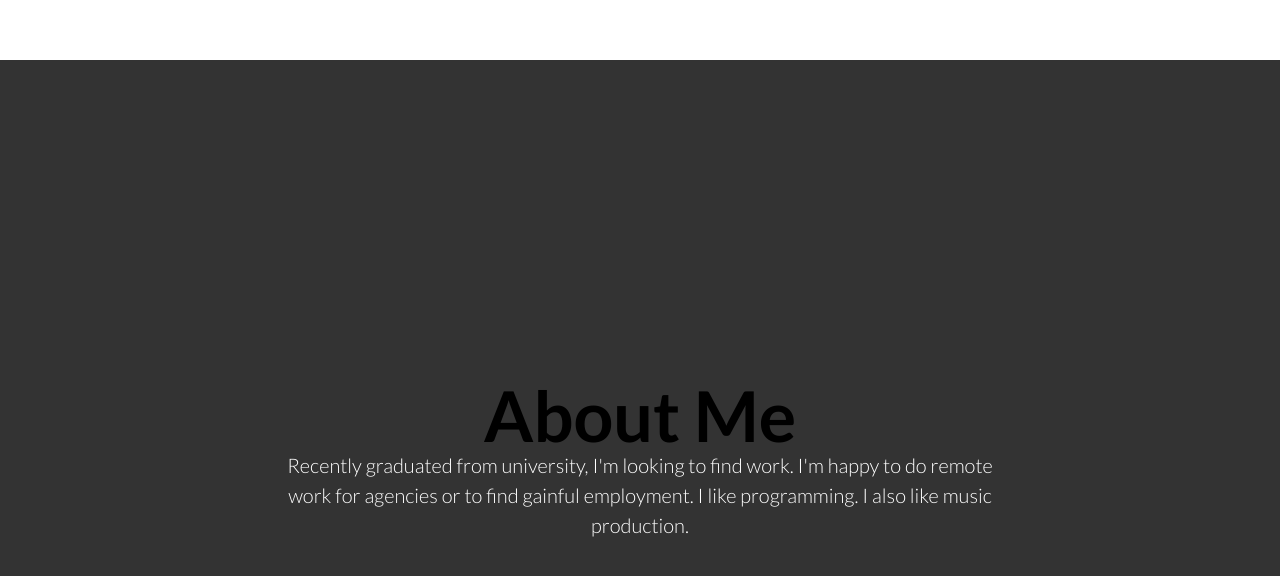
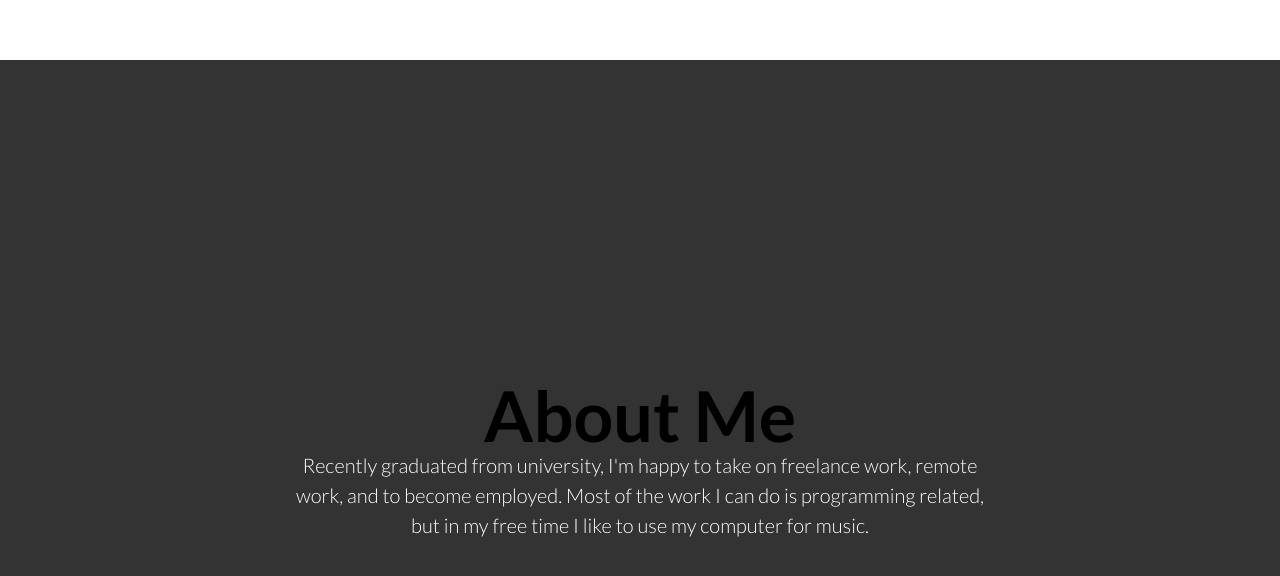
Before and after one commit to NateGlazier/NateGlazier.github.io, a plain HTML site: page index.html in a window 1280 px wide. Shown: the part 740-1316 px from the top of the page. Drawn offline with Linux system fonts and the light colour scheme; a script that the page names is missing.

Commit message:
rewording about page.

```diff
--- a/index.html
+++ b/index.html
@@ -29,7 +29,7 @@
     <div class="columns is-centred">
       <div class="column">
         <h2 class="title">About Me</h2>
-        <p>Recently graduated from university, I'm looking to find work. I'm happy to do remote work for agencies or to find gainful employment. I like programming. I also like music production.
+        <p>Recently graduated from university, I'm happy to take on freelance work, remote work, and to become employed. Most of the work I can do is programming related, but in my free time I like to use my computer for music.
       </div>
     </div>
   </div>
```
